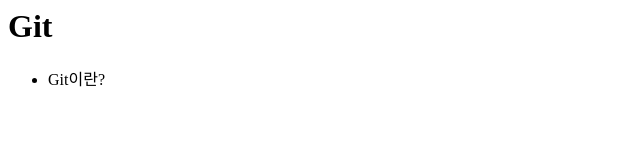
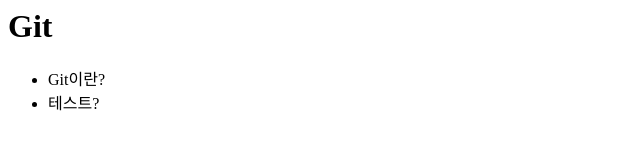
Before and after one commit to wonilone/gittest, a plain HTML site: page index.html in a window 1280 px wide. Shown: the full height of the page, 0-640 px from the left. Drawn offline with Linux system fonts and the light colour scheme.

Commit message:
li 추가2

```diff
--- a/index.html
+++ b/index.html
@@ -8,6 +8,7 @@
         </header>
         <ul>
             <li>Git이란?</li>
+            <li>테스트?</li>
         </ul>
     </body>
 </html>
```
